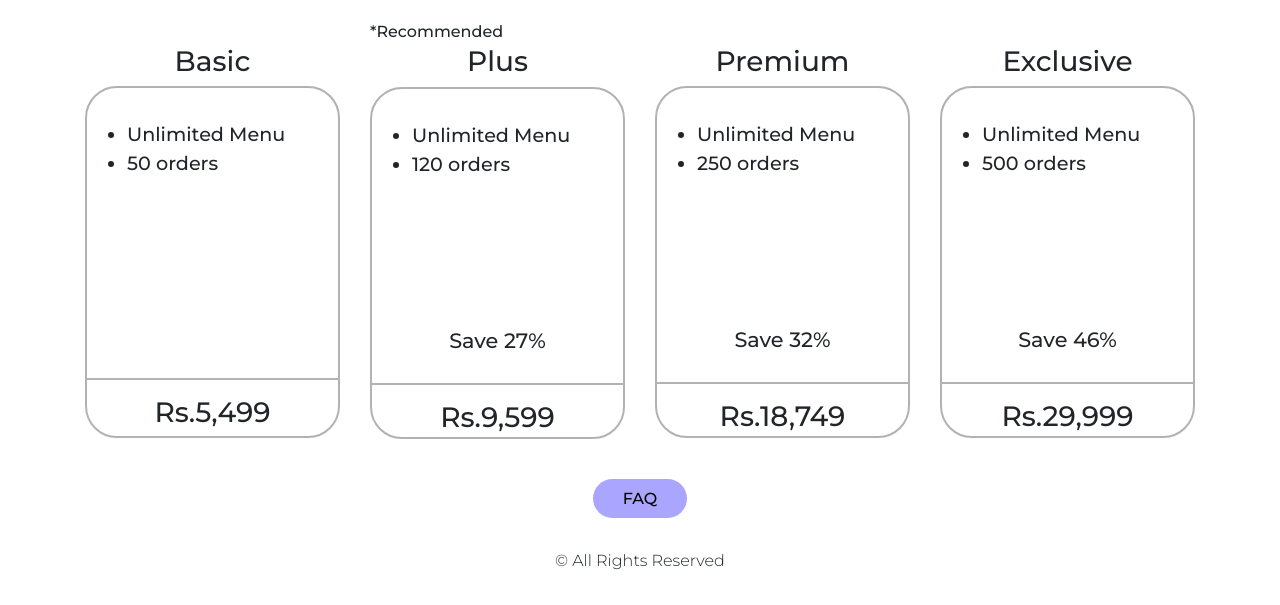
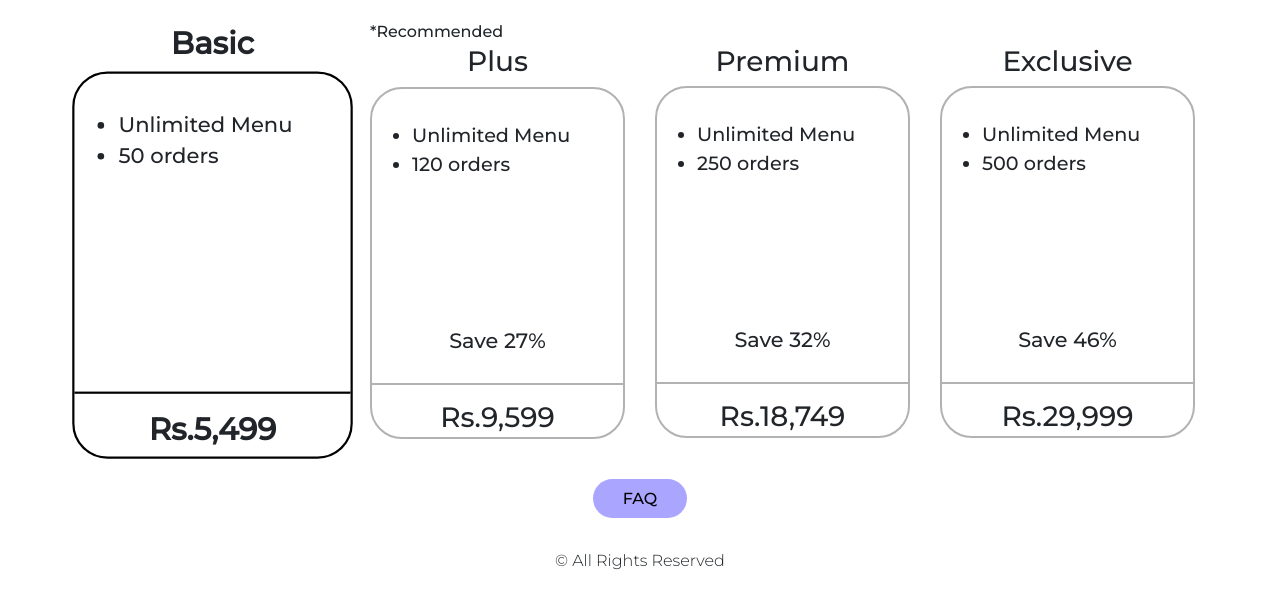
Before and after one commit to fatmab2809/tyro-store, a plain HTML site: page tyro/pricing.html in a window 1280 px wide. In both pictures the pointer is over the element 212 px from the left and 300 px from the top of the page. Shown: the part 59-664 px from the top of the page. Drawn offline with nearby package versions, Linux system fonts and the light colour scheme.

Commit message:
File changed

```diff
--- a/tyro/css/pricing.css
+++ b/tyro/css/pricing.css
@@ -53,7 +53,18 @@ li{
     text-align:left;
     margin-bottom:1px;
 }
-
+.col-md-3{
+    transition: transform .2s;
+}
+.col-md-3:hover{
+    transform: scale(1.1);
+}
+.col-md-3:hover h3{
+    font-weight:900;
+}
+.col-md-3:hover hr{
+    background:black;
+}
 @media screen and (max-width:550px){
     .plus,.basic, .premium, .exclusive{
         /* display:inline-block; */
@@ -69,6 +80,9 @@ li{
     padding-top:2em;
     border:2px solid #b3b1b1;
     border-radius: 2em;
+}
+.divborder:hover{
+    border:2px solid black;
 }
 .divborder>p{
     position: relative;
```
